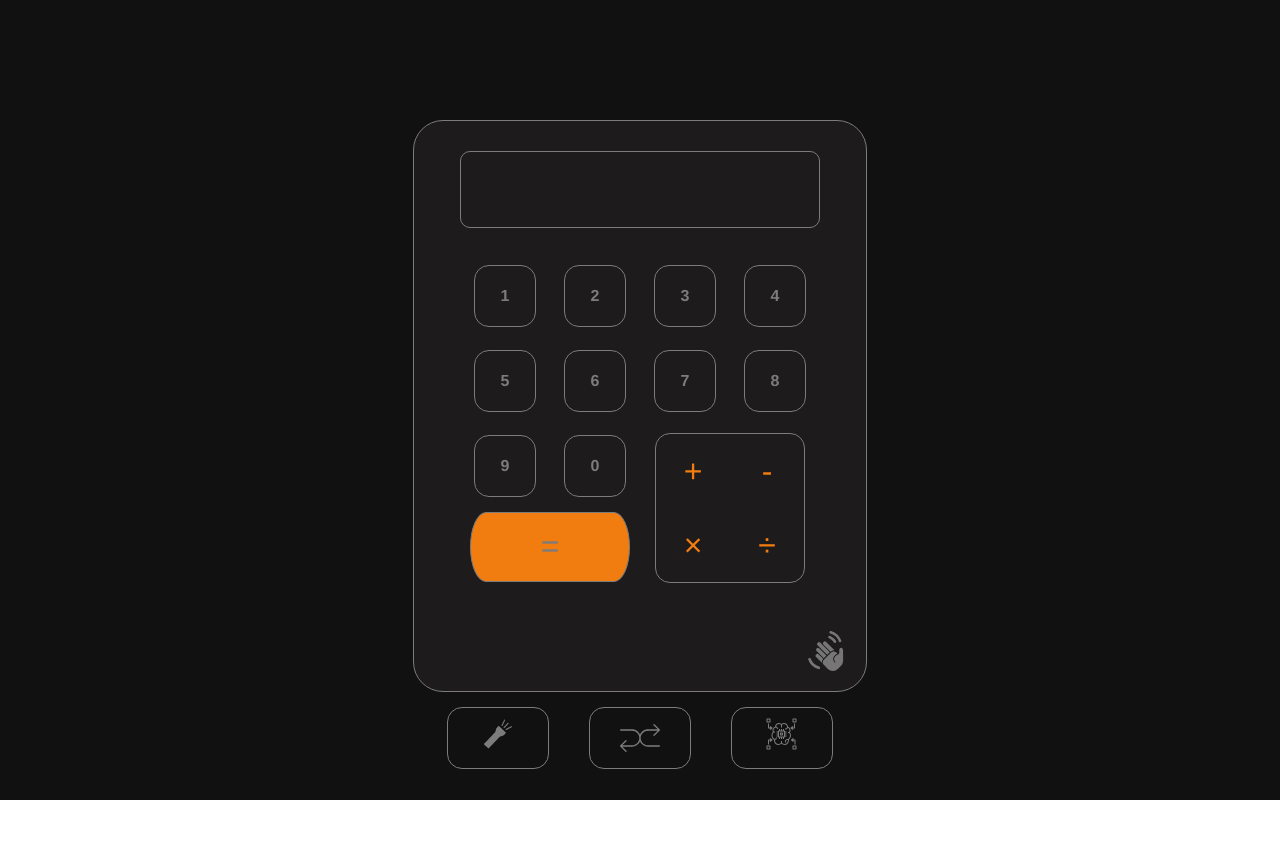
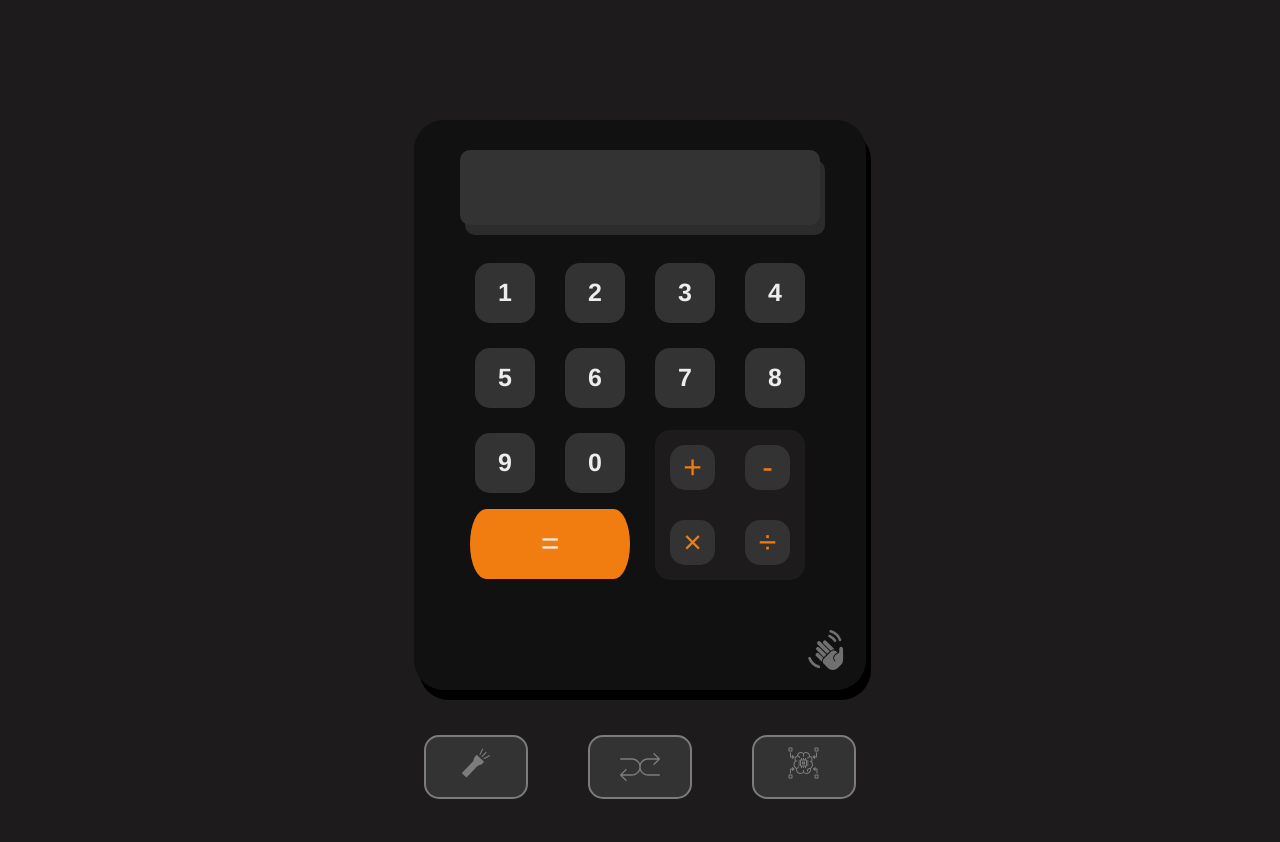
Before and after one commit to Azteriisk/VeryFunctionalCalculator, a plain HTML site: page index.html in a window 1280 px wide. Before the commit the page ends 800 px from the top, so only its background shows below. Drawn offline with Linux system fonts and the light colour scheme; a web font is replaced by a local one.

Commit message:
added favicon, changed the colors and added secret text behind calc_body.

```diff
--- a/index.html
+++ b/index.html
@@ -6,6 +6,7 @@
     <link rel="stylesheet" type="text/css" href="styles.css" />
     <script src="main.js" defer></script>
     <title>Very Functional Calculator</title>
+    <link rel="shortcut icon" href="img/CalculatorFavicon.svg" type="image/x-icon">
 </head>
 <body>
     <!--Container holds the background color and should be defined as the visible area ie Viewport Container-->
@@ -14,6 +15,12 @@
         <h1 class="title">
             A Very <span class="functional">Functional</span> Calculator
         </h1>
+
+        <div class=" secret">
+            <p>Type "5318008"
+                <p>XD😉</p>
+            </p>
+        </div>
 
         <!--START CALCULATOR-->
         <div class="calc_body">
--- a/styles.css
+++ b/styles.css
@@ -4,11 +4,12 @@
     --pointerX: 50vw;
     --pointerY: 50vh;
     --text-color: #ededed;
-    --bg-color: #111111;
+    --bg-color: #1d1b1b;
     --border-color: #7c7c7c;
     --border-color-hover: #d8d8d8;
-    --calc-color: #1d1b1b;
+    --calc-color: #111111;
     --bg-color2: #F17C0F;
+    --btn-color: #333;
 }
 
 body {
@@ -39,6 +40,12 @@ body:before {
     background-color: var(--bg-color);
 }
 
+.secret{
+    text-align: center;
+    position: absolute;
+    top: 50%;
+}
+
 .calc_body {
     position: relative;
     margin: 1vh 5vh;
@@ -46,7 +53,7 @@ body:before {
     min-height: 60vh;
     min-width: 400px;
     max-width: 400px;
-    border: 1px solid var(--border-color);
+    box-shadow: 5px 10px #000;
     border-radius: 30px;
     padding: 10px 2vw;
     transition: border 300ms, transform 0.5s ease;
@@ -60,7 +67,7 @@ body:before {
     min-height: 10vh;
     margin: 20px;
     padding: 0 30px;
-    border: 1px solid var(--border-color);
+    /* border: 1px solid var(--border-color); */
     border-radius: 10px;
     transition: border 300ms;
     font-size: xx-large;
@@ -74,10 +81,12 @@ body:before {
     display: flex;
     justify-content: flex-end;
     align-items: center;
+    background-color: #333333;
+    box-shadow: 5px 10px #2c2c2c;
 }
 
 .calc_answer:hover {
-    border: 1px solid var(--border-color-hover);
+    cursor:grab;
 }
 
 .calc_answer:active {
@@ -100,18 +109,19 @@ body:before {
     user-select: none;
     margin: 25px 20px;
     box-sizing: border-box;
+    font-size: 25px;
 }
 
 .button {
     height: 60px;
     width: 60px;
-    border: 1px solid var(--border-color);
     border-radius: 15px;
     display: flex;
     align-items: center;
     justify-content: center;
-    color: var(--border-color);
+    color: var(--text-color);
     font-weight: bold;
+    background-color: var(--btn-color);
 }
 
 .operations_container {
@@ -124,17 +134,16 @@ body:before {
     width: calc(2 * 60px + 30px); /* Adjust width to match the width of two buttons + gap */
     grid-column: span 2;
     grid-row: span 2;
-    border: 1px solid var(--border-color);
     border-radius: 15px;
     min-height: 150px;
     margin: 10px 0px;
     box-sizing: border-box;
+    background-color: var(--bg-color);
 }
 
 .button_small {
     height: 45px;
     width: 45px;
-    border: 1px solid var(--calc-color);
     border-radius: 15px;
     display: flex;
     align-items: center;
@@ -143,25 +152,26 @@ body:before {
     margin: 0px 5px; /* Ensure equal margin on all sides */
     font-size: xx-large;
     box-sizing: border-box; /* Include padding in width/height calculations */
+    background-color: var(--btn-color);
 }
 
 .button_small:hover,
 .button:hover {
-    border: 1px solid var(--bg-color2); /* Fixed the border declaration */
+    /* border: 1px solid var(--bg-color2); Fixed the border declaration */
     color: var(--text-color);
+    background-color: var(--bg-color2);
 }
 
 .button_large {
     grid-column: span 2;
     grid-row: span 2;
-    border: 1px solid var(--border-color);
     border-radius: 10%/50%; /* Playing with weird border radius */
     display: flex;
     align-items: center;
     justify-content: center;
     font-size: xx-large;
     width: 160px;
-    color: var(--border-color);
+    color: var(--text-color);
     cursor: pointer;
     height: 70px;
     margin-top: 0;
@@ -173,8 +183,8 @@ body:before {
 }
 
 .button_large:hover {
-    border: 1px solid var(--border-color-hover);
     color: var(--text-color);
+    background-color: #f75b00;
 }
 
 .button,
@@ -190,8 +200,16 @@ body:before {
 }
 
 .functions_container .button {
-    margin: 10px 20px 0px 20px;
+    margin: 40px 30px;
     min-width: 100px;
+}
+
+.functions_container>div {
+    border: 2px solid #7c7c7c;
+}
+
+.functions_container>div:hover {
+    border: 2px solid #F17C0F;
 }
 
 .title {
@@ -278,6 +296,10 @@ body.dark-mode-active .calc_body {
     opacity: 0.03; /* Nearly invisible but slightly visible */
 }
 
+body.dark-mode-active .secret{
+    opacity: 0.01;
+}
+
 body.dark-mode-active * {
     cursor: none !important; /* Ensure no custom cursors are visible in dark mode */
 }
@@ -335,7 +357,7 @@ body.dark-mode-active * {
 #dark_mode:hover img,
 #randomize_input:hover img,
 #mem_lookup:hover img {
-    filter: invert(42%) sepia(96%) saturate(503%) hue-rotate(350deg) brightness(108%) contrast(98%); /* Orange filter */
+    filter: invert(70%) sepia(89%) saturate(1%) hue-rotate(10deg) brightness(106%) contrast(110%); /* Orange filter */
 }
 
 /* Specific hover state for Firefox with -moz prefix */
```
Also changed, not shown: img/CalculatorFavicon.svg (added).
